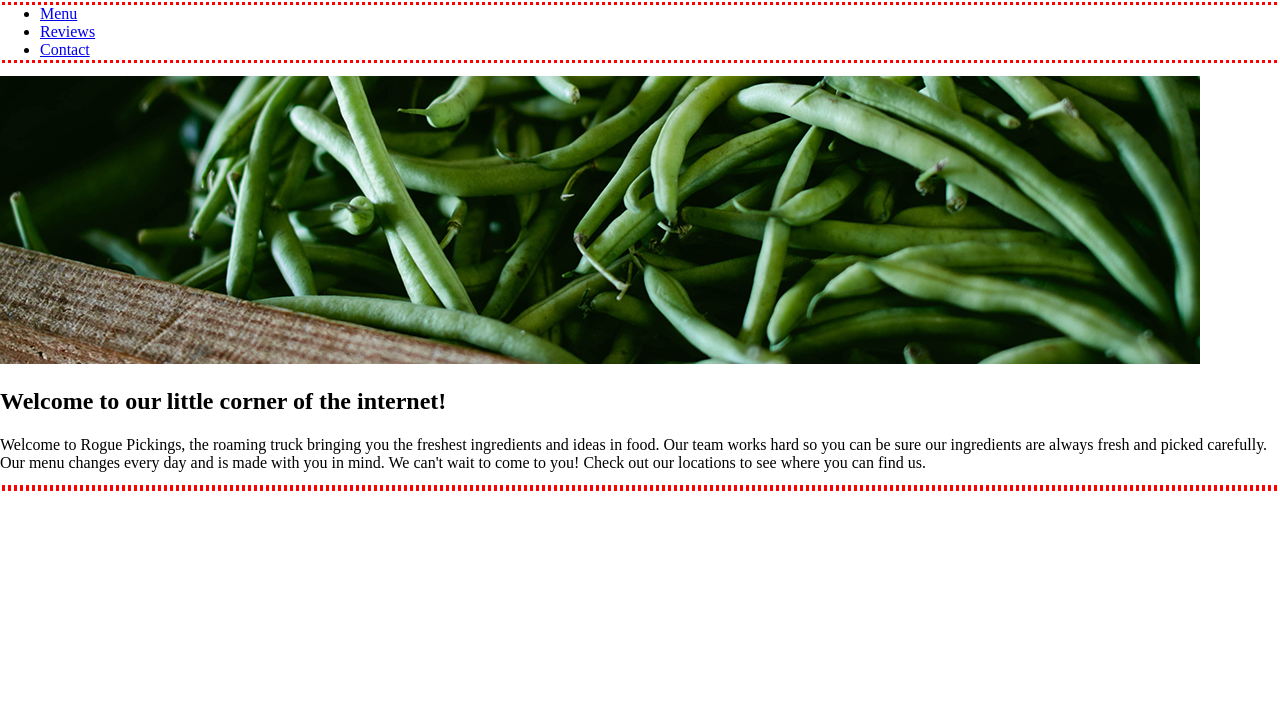
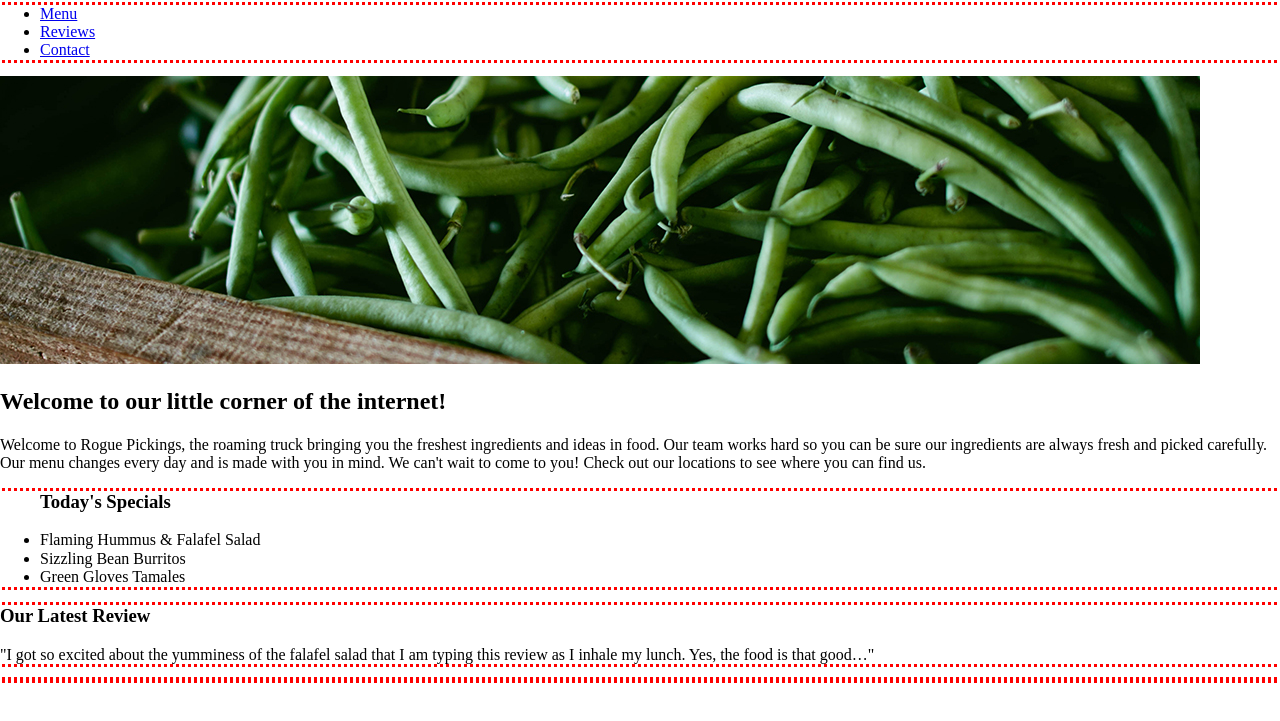
Before and after one commit to NicholeAMartin/rogue-pickings, a plain HTML site: page index.html in a window 1280 px wide. Shown: the part 75-796 px from the top of the page. Drawn offline with Linux system fonts and the light colour scheme.

Commit message:
Include menu and customer review

```diff
--- a/index.html
+++ b/index.html
@@ -15,7 +15,7 @@
         <nav>
           <ul>
             <li><a href="#menu">Menu</a></li>
-            <li><a href="#reviews">Reviews</a></li>
+            <li><a href="#review">Reviews</a></li>
             <li><a href="#contact">Contact</a></li>
           </ul>
         </nav>
@@ -36,10 +36,16 @@
       <section class="bottom-section">
         <div class="content-wrapper">
           <div class="section-one" id="menu">
-            <!-- Add the content for the first section -->
+            <ul>
+              <h3>Today's Specials</h3>
+              <li>Flaming Hummus & Falafel Salad</li>
+              <li>Sizzling Bean Burritos</li>
+              <li>Green Gloves Tamales</li>
+            </ul>
           </div>
-          <div class="section-two" id="reviews">
-            <!-- Add the content for the second section -->
+          <div class="section-two" id="review">
+            <h3>Our Latest Review</h3>
+            <p>"I got so excited about the yumminess of the falafel salad that I am typing this review as I inhale my lunch. Yes, the food is that good…"</p>
           </div>
           <div class="section-three" id="contact">
             <!-- Add the content for the third section -->
```
